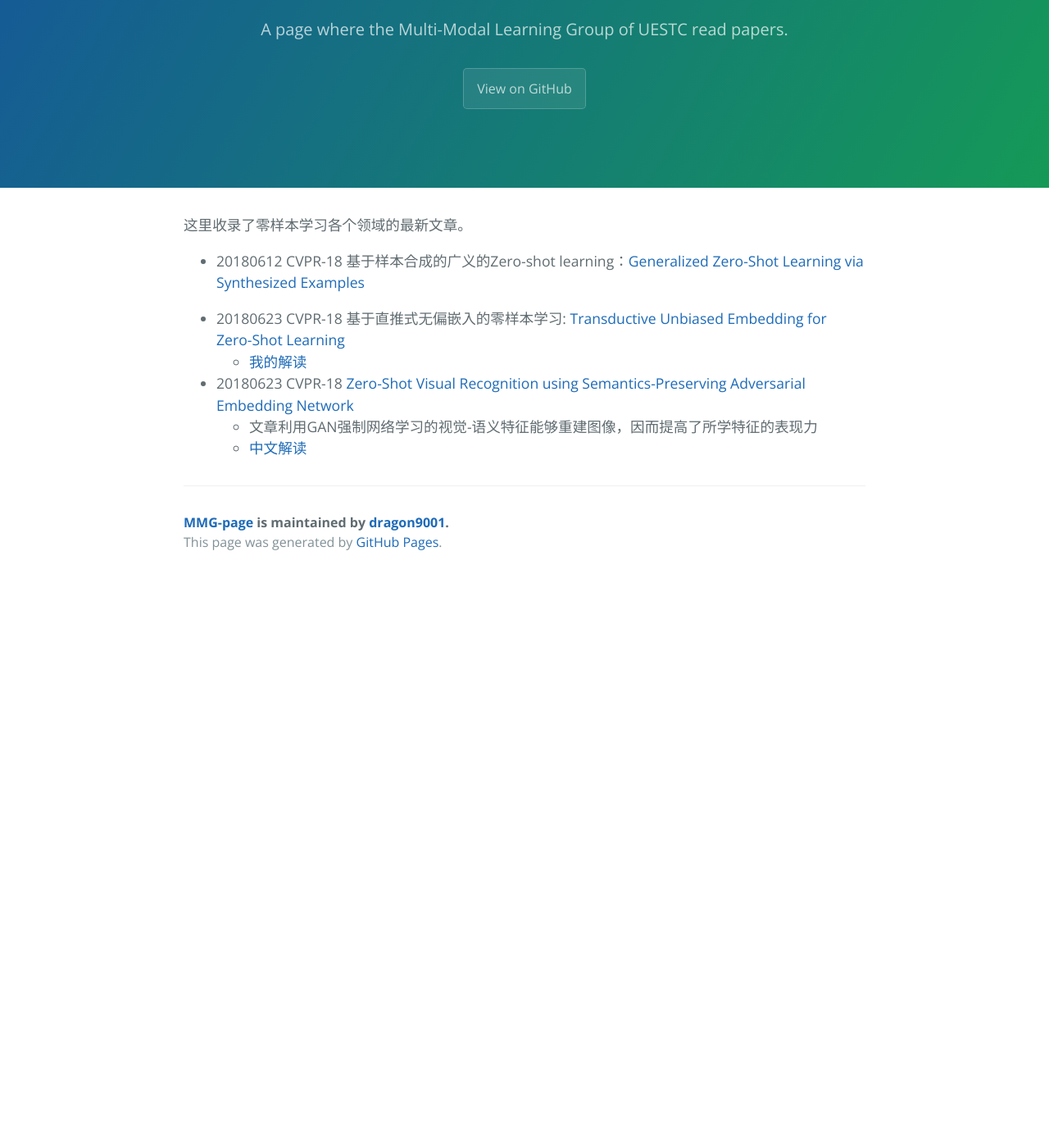
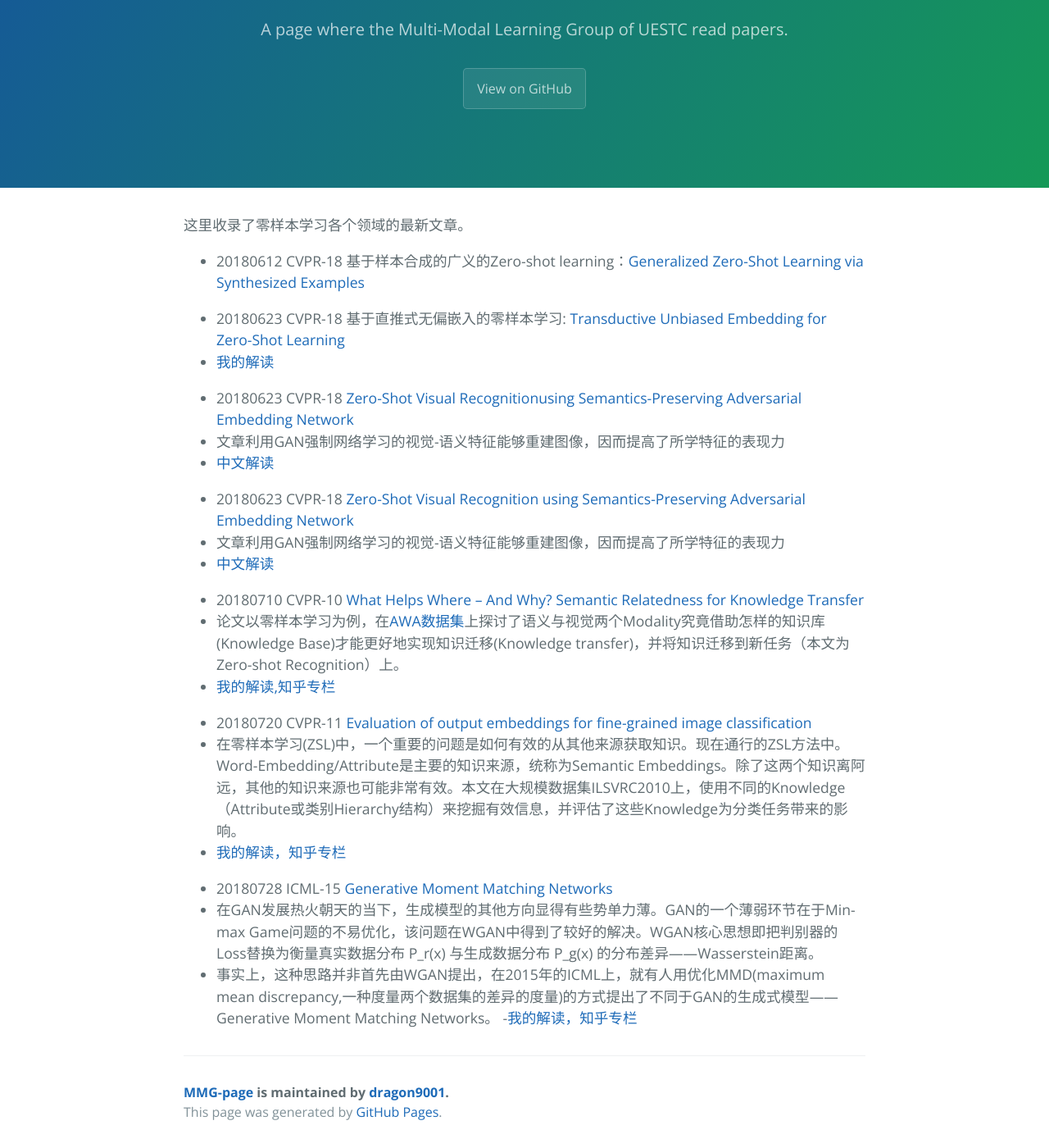
Before and after one commit to dragon9001/MMG-page, a Jekyll site: the page built from docs/fsl_awesome_paper.md, in a window 1280 px wide and 1400 px high, scrolled down 154 px. Shown: the whole window at 82% size. Built offline with Jekyll 4.4.1, drawn with Linux system fonts in a browser that asks for light colours; our own code applies the rules of GitHub Pages for plain Markdown files; before the commit the page ends 900 px from its top, so only the background shows below that.

Commit message:
添加了暑期的fsl_awesome_paper阅读

```diff
--- a/docs/fsl_awesome_paper.md
+++ b/docs/fsl_awesome_paper.md
@@ -2,11 +2,27 @@
 
 - 20180612 CVPR-18 基于样本合成的广义的Zero-shot learning：[Generalized Zero-Shot Learning via Synthesized Examples](https://arxiv.org/abs/1712.03878)
 
-- 20180623 CVPR-18 基于直推式无偏嵌入的零样本学习: [
-Transductive Unbiased Embedding for Zero-Shot Learning](https://arxiv.org/abs/1803.11320)
-	- [我的解读](https://zhuanlan.zhihu.com/p/37891179)
+- 20180623 CVPR-18 基于直推式无偏嵌入的零样本学习: [Transductive Unbiased Embedding for Zero-Shot Learning](https://arxiv.org/abs/1803.11320)
+- [我的解读](https://zhuanlan.zhihu.com/p/37891179)
+
+- 20180623 CVPR-18 [Zero-Shot Visual Recognitionusing Semantics-Preserving Adversarial Embedding Network](https://arxiv.org/abs/1712.01928)
+- 文章利用GAN强制网络学习的视觉-语义特征能够重建图像，因而提高了所学特征的表现力
+- [中文解读](https://blog.csdn.net/feitianlzk/article/details/79910536)
 
 - 20180623 CVPR-18 [Zero-Shot Visual Recognition
-using Semantics-Preserving Adversarial Embedding Network](https://arxiv.org/abs/1712.01928)
-	- 文章利用GAN强制网络学习的视觉-语义特征能够重建图像，因而提高了所学特征的表现力
-	- [中文解读](https://blog.csdn.net/feitianlzk/article/details/79910536)
+                    using Semantics-Preserving Adversarial Embedding Network](https://arxiv.org/abs/1712.01928)
+- 文章利用GAN强制网络学习的视觉-语义特征能够重建图像，因而提高了所学特征的表现力
+- [中文解读](https://blog.csdn.net/feitianlzk/article/details/79910536)
+
+- 20180710 CVPR-10 [What Helps Where – And Why? Semantic Relatedness for Knowledge Transfer](https://link.zhihu.com/?target=http%3A//ieeexplore.ieee.org/document/5540121/)
+- 论文以零样本学习为例，在[AWA数据集](http://ieeexplore.ieee.org/document/5206594/)上探讨了语义与视觉两个Modality究竟借助怎样的知识库(Knowledge Base)才能更好地实现知识迁移(Knowledge transfer)，并将知识迁移到新任务（本文为Zero-shot Recognition）上。
+- [我的解读,知乎专栏](https://zhuanlan.zhihu.com/p/39346361)
+
+- 20180720 CVPR-11 [Evaluation of output embeddings for fine-grained image classification](https://link.zhihu.com/?target=http%3A//ieeexplore.ieee.org/document/7298911/)
+- 在零样本学习(ZSL)中，一个重要的问题是如何有效的从其他来源获取知识。现在通行的ZSL方法中。Word-Embedding/Attribute是主要的知识来源，统称为Semantic Embeddings。除了这两个知识离阿远，其他的知识来源也可能非常有效。本文在大规模数据集ILSVRC2010上，使用不同的Knowledge（Attribute或类别Hierarchy结构）来挖掘有效信息，并评估了这些Knowledge为分类任务带来的影响。
+- [我的解读，知乎专栏](https://zhuanlan.zhihu.com/p/40224345)
+
+- 20180728 ICML-15 [Generative Moment Matching Networks](http://proceedings.mlr.press/v37/li15.pdf)
+- 在GAN发展热火朝天的当下，生成模型的其他方向显得有些势单力薄。GAN的一个薄弱环节在于Min-max Game问题的不易优化，该问题在WGAN中得到了较好的解决。WGAN核心思想即把判别器的Loss替换为衡量真实数据分布 P_r(x) 与生成数据分布 P_g(x) 的分布差异——Wasserstein距离。
+- 事实上，这种思路并非首先由WGAN提出，在2015年的ICML上，就有人用优化MMD(maximum mean discrepancy,一种度量两个数据集的差异的度量)的方式提出了不同于GAN的生成式模型——Generative Moment Matching Networks。
+-[我的解读，知乎专栏](https://zhuanlan.zhihu.com/p/40697096)
```
